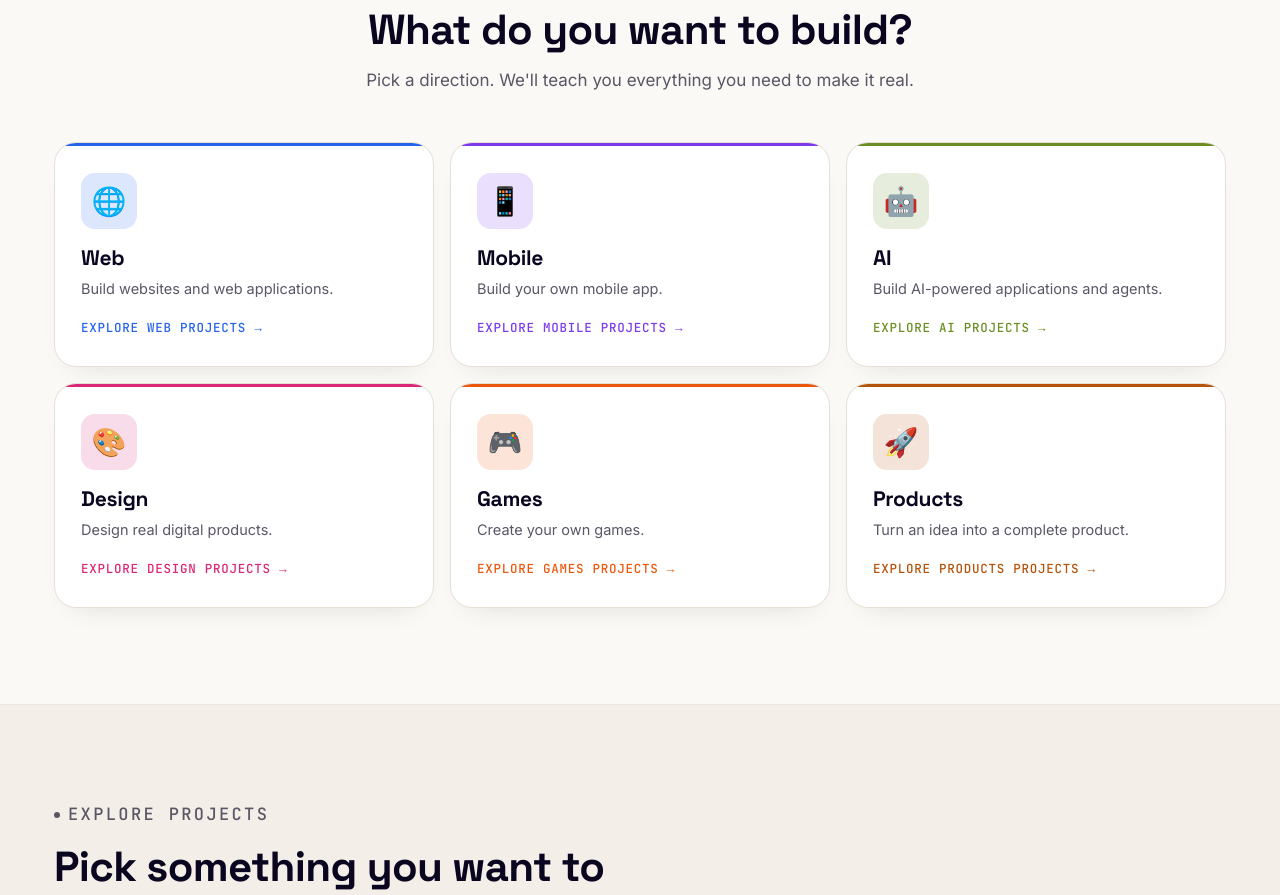
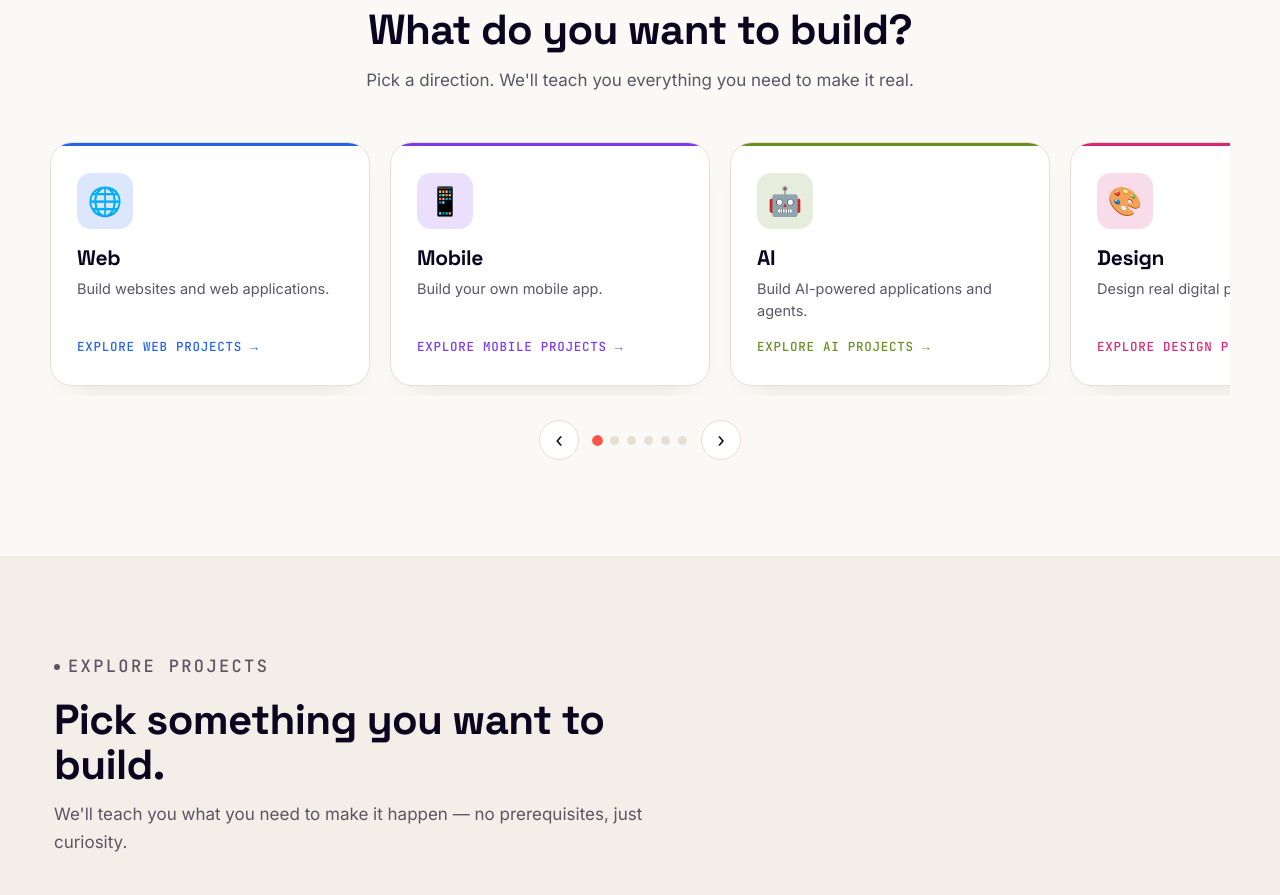
Before and after one commit to sulemantech/build-lab-website, a React (Vite) app: page / in a window 1280 px wide. Shown: the part 1220-2115 px from the top of the page. Built offline with nearby package versions, Linux system fonts and the light colour scheme.

Commit message:
changes the pattern of the courses layout

```diff
--- /dev/null
+++ b/src/components/CategoryRow.jsx
@@ -0,0 +1,90 @@
+import { useEffect, useRef, useState, useCallback } from 'react'
+import { Link } from 'react-router-dom'
+
+/**
+ * "What do you want to build?" category tiles as a horizontally-scrollable
+ * row with a peek of the next card, dot pagination, and arrow buttons —
+ * same interaction pattern as ProjectRow, applied to the category grid.
+ */
+export default function CategoryRow({ categories }) {
+  const trackRef = useRef(null)
+  const cardRefs = useRef([])
+  const [active, setActive] = useState(0)
+
+  useEffect(() => {
+    const track = trackRef.current
+    if (!track) return
+
+    const computeActive = () => {
+      const first = cardRefs.current[0]
+      if (!first) return
+      const style = getComputedStyle(track)
+      const gap = parseFloat(style.columnGap || style.gap || '0') || 0
+      const step = first.getBoundingClientRect().width + gap
+      if (step <= 0) return
+      const idx = Math.round(track.scrollLeft / step)
+      setActive(Math.max(0, Math.min(categories.length - 1, idx)))
+    }
+
+    computeActive()
+    let raf = null
+    const onScroll = () => {
+      if (raf) cancelAnimationFrame(raf)
+      raf = requestAnimationFrame(computeActive)
+    }
+    track.addEventListener('scroll', onScroll, { passive: true })
+    window.addEventListener('resize', computeActive)
+    return () => {
+      track.removeEventListener('scroll', onScroll)
+      window.removeEventListener('resize', computeActive)
+      if (raf) cancelAnimationFrame(raf)
+    }
+  }, [categories])
+
+  const scrollToIndex = useCallback((i) => {
+    const clamped = Math.max(0, Math.min(categories.length - 1, i))
+    cardRefs.current[clamped]?.scrollIntoView({ behavior: 'smooth', inline: 'start', block: 'nearest' })
+  }, [categories.length])
+
+  return (
+    <div className="project-row-wrap">
+      <div className="project-row" ref={trackRef}>
+        {categories.map((cat, i) => (
+          <div
+            className="project-row-item category-row-item"
+            key={cat.id}
+            ref={(el) => { cardRefs.current[i] = el }}
+          >
+            <Link
+              to={`/projects?category=${cat.id}`}
+              className="category-card"
+              style={{ '--cat-color': `var(--cat-${cat.id})` }}
+            >
+              <span className="cat-icon-tile"><span className="emoji">{cat.emoji}</span></span>
+              <h3>{cat.label}</h3>
+              <p>{cat.blurb}</p>
+              <span className="cat-link">Explore {cat.label} projects →</span>
+            </Link>
+          </div>
+        ))}
+      </div>
+
+      <div className="carousel-controls">
+        <button className="carousel-arrow" onClick={() => scrollToIndex(active - 1)} aria-label="Previous category" type="button">‹</button>
+        <div className="carousel-dots">
+          {categories.map((cat, i) => (
+            <button
+              key={cat.id}
+              className={`carousel-dot ${i === active ? 'active' : ''}`}
+              onClick={() => scrollToIndex(i)}
+              aria-label={`Go to ${cat.label}`}
+              aria-current={i === active}
+              type="button"
+            />
+          ))}
+        </div>
+        <button className="carousel-arrow" onClick={() => scrollToIndex(active + 1)} aria-label="Next category" type="button">›</button>
+      </div>
+    </div>
+  )
+}
--- a/src/pages/Home.jsx
+++ b/src/pages/Home.jsx
@@ -2,6 +2,7 @@ import { Link } from 'react-router-dom'
 import { categories, featuredProjects } from '../data/projects.js'
 import { showcase } from '../data/showcase.js'
 import ProjectRow from '../components/ProjectRow.jsx'
+import CategoryRow from '../components/CategoryRow.jsx'
 import CategoryExplorer from '../components/CategoryExplorer.jsx'
 import Carousel from '../components/Carousel.jsx'
 import TagChip from '../components/TagChip.jsx'
@@ -96,21 +97,7 @@ export default function Home() {
             <h2>What do you want to build?</h2>
             <p>Pick a direction. We'll teach you everything you need to make it real.</p>
           </div>
-          <div className="category-grid">
-            {categories.map((cat) => (
-              <Link
-                to={`/projects?category=${cat.id}`}
-                key={cat.id}
-                className="category-card"
-                style={{ '--cat-color': `var(--cat-${cat.id})` }}
-              >
-                <span className="cat-icon-tile"><span className="emoji">{cat.emoji}</span></span>
-                <h3>{cat.label}</h3>
-                <p>{cat.blurb}</p>
-                <span className="cat-link">Explore {cat.label} projects →</span>
-              </Link>
-            ))}
-          </div>
+          <CategoryRow categories={categories} />
         </div>
       </section>
 
--- a/src/styles/global.css
+++ b/src/styles/global.css
@@ -577,6 +577,8 @@ main { flex: 1; }
 
 .category-card {
   position: relative;
+  display: flex;
+  flex-direction: column;
   background: var(--bg-card);
   border: 1px solid var(--border);
   border-radius: var(--radius-lg);
@@ -599,7 +601,7 @@ main { flex: 1; }
 }
 .category-card .emoji { font-size: 28px; line-height: 1; }
 .category-card h3 { font-size: 21px; margin-bottom: 8px; }
-.category-card p { color: var(--text-secondary); font-size: 14.5px; line-height: 1.55; margin-bottom: 16px; }
+.category-card p { color: var(--text-secondary); font-size: 14.5px; line-height: 1.55; margin-bottom: 16px; flex: 1; }
 .category-card .cat-link { font-family: var(--ff-mono); font-size: 12.5px; color: var(--cat-color, var(--coral)); text-transform: uppercase; letter-spacing: 0.06em; }
 .category-card::after { content: ''; position: absolute; top: 0; left: 0; right: 0; height: 3px; background: var(--cat-color, var(--coral)); }
 
@@ -635,6 +637,10 @@ main { flex: 1; }
 }
 .project-row-item .project-card { height: 100%; }
 .project-row-wrap .carousel-controls { margin-top: 24px; }
+.category-row-item .category-card { height: 100%; }
+@media (min-width: 721px) {
+  .category-row-item { width: 320px; }
+}
 
 /* Reusable pin for a light-theme "card surface" nested inside a .dark-band
    ancestor — same technique as .hero-project-card, generalized. Redefining
```
